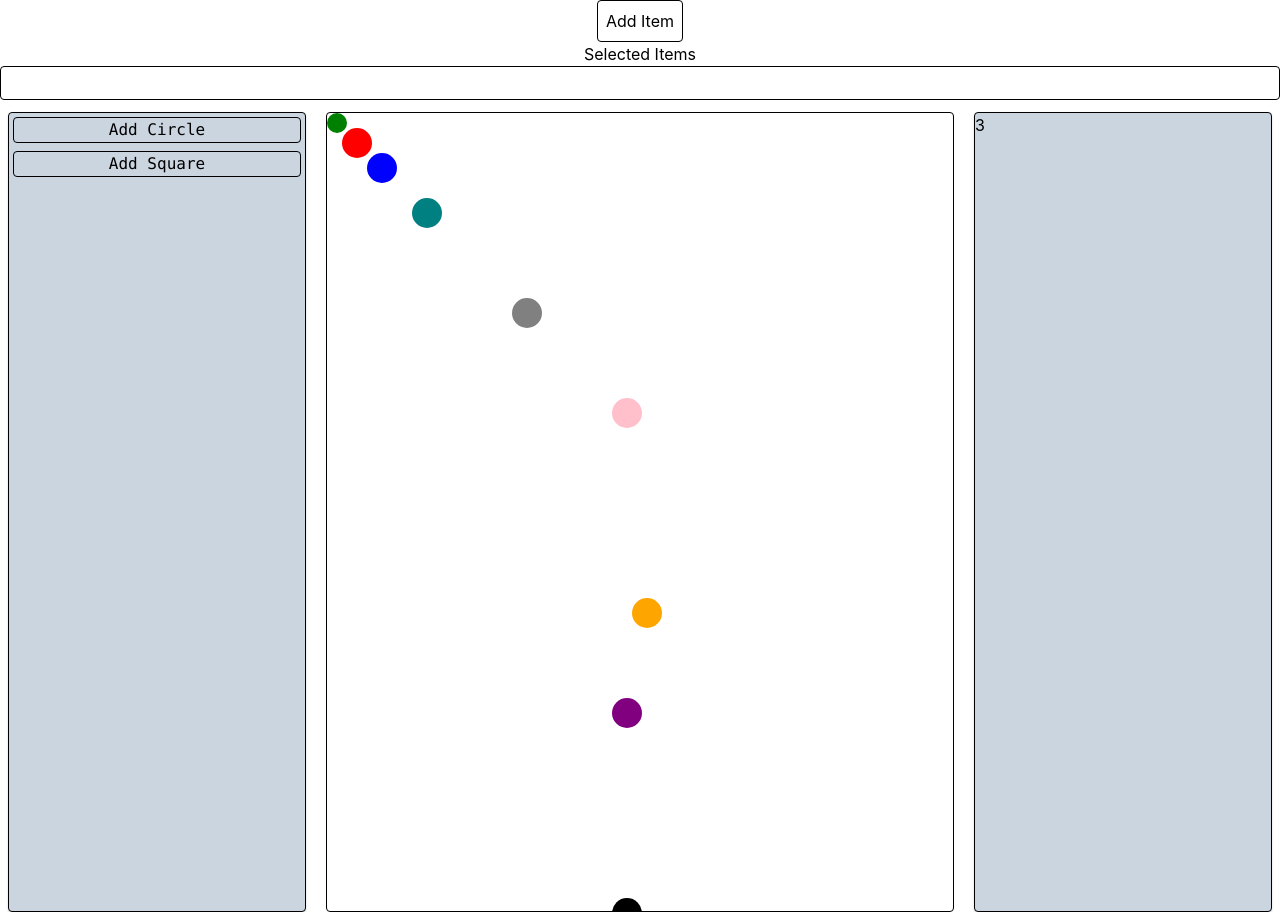
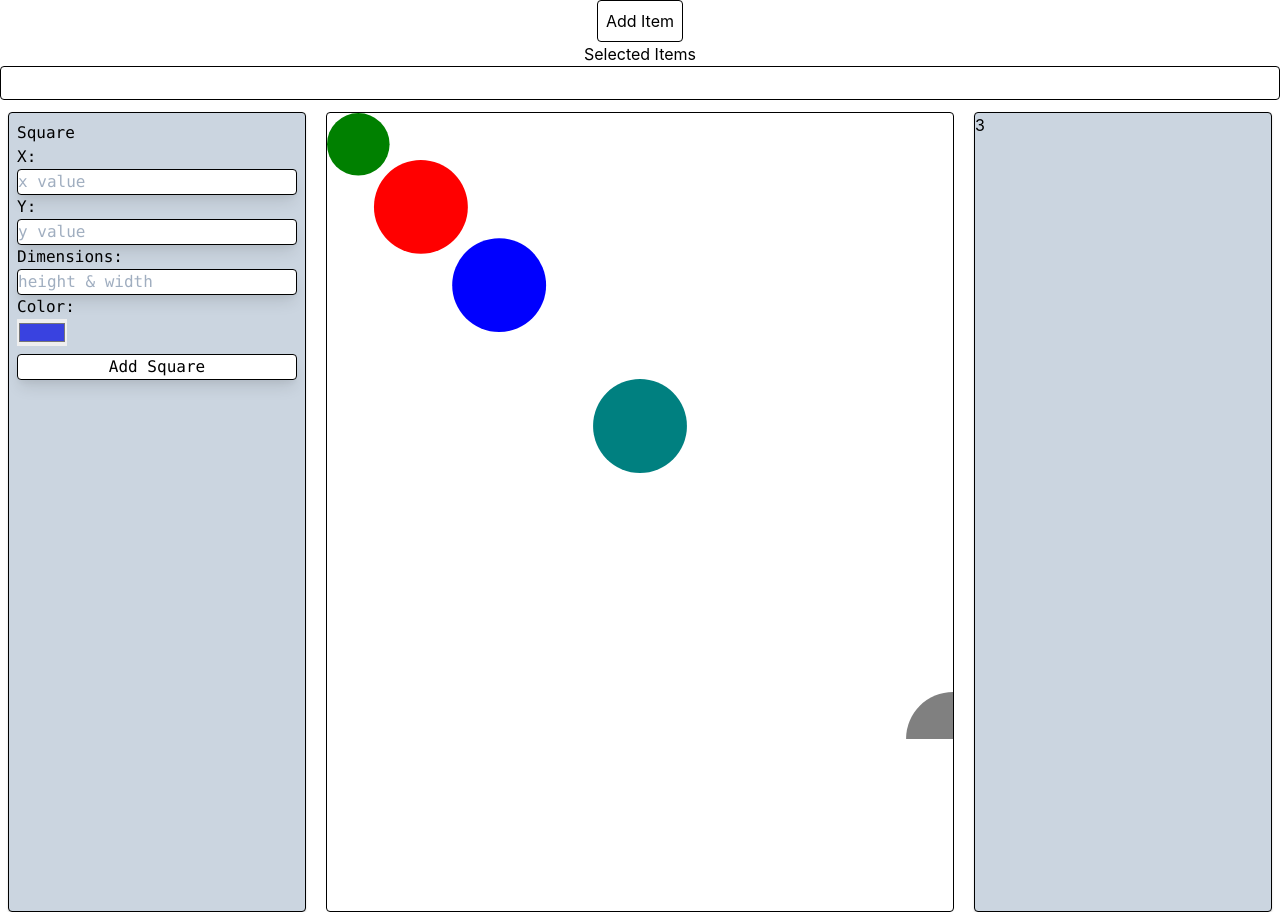
Before and after one commit to MuddyBootsCode/recoil-tryout, a React (Create React App) app: page / in a window 1280 px wide. Built offline with nearby package versions, Linux system fonts and the light colour scheme.

Commit message:
Feature: working on adding squares

```diff
--- a/package.json
+++ b/package.json
@@ -12,6 +12,7 @@
     "react-scripts": "3.4.1",
     "recoil": "^0.0.7",
     "resize-observer-polyfill": "^1.5.1",
+    "shortid": "^2.2.15",
     "tailwindcss": "^1.4.6"
   },
   "scripts": {
--- a/src/atoms.js
+++ b/src/atoms.js
@@ -5,8 +5,9 @@ export const itemWithID = id => {
         atom({
             key: `item${id}`,
             default: {
-                id,
+                id
             }
+
         })
     )
 }
@@ -29,9 +30,7 @@ export const itemList = atom({
     default: []
 })
 
-export const svgCanvas = atom({
-    key: 'svgCanvas',
-    default: {
-
-    }
+export const squareList = atom({
+    key: 'squares',
+    default: []
 })
--- /dev/null
+++ b/src/components/AddShapes.js
@@ -0,0 +1,83 @@
+import React, {useState} from 'react';
+import { useSetRecoilState } from "recoil";
+import {itemWithID, squareList} from "../atoms";
+import shortid from 'shortid'
+
+const AddShapes = () => {
+  const newSquare = itemWithID(shortid.generate())
+  const setItemState = useSetRecoilState(newSquare)
+  const setSquareState = useSetRecoilState(squareList)
+  const defaultFormState = {
+    x: "",
+    y: "",
+    size: "",
+    fill: "#3942e0"
+  }
+  const [formState, setFormState] = useState(defaultFormState);
+  const {x, y, size, fill } = formState;
+
+  const isValid = x !== "" && y == "" && size !== ""
+
+  console.log(isValid)
+
+  const handleChange = e => {
+    e.preventDefault();
+    const name = e.target.name
+    const value = e.target.value
+    setFormState({...formState, [name]: value})
+  }
+
+  const submitSquare = () => {
+    setItemState((...oldState) => ({...oldState, formState}))
+    setSquareState((...oldState) => ([...oldState, newSquare]))
+  }
+
+  return (
+    <div className="flex flex-col m-2 justify-center font-mono">
+      <h2>Square</h2>
+      <span>X: </span>
+      <input
+        type="number"
+        value={x}
+        name="x"
+        placeholder="x value"
+        onChange={handleChange}
+        className="border border-black border-2 rounded m-0 shadow-lg"
+      />
+      <span>Y: </span>
+      <input
+        type="number"
+        value={y}
+        name="y"
+        placeholder="y value"
+        onChange={handleChange}
+        className="border border-black border-2 rounded m-0 shadow-lg"
+      />
+      <span>Dimensions: </span>
+      <input
+        type="number"
+        value={size}
+        name="size"
+        placeholder="height & width"
+        onChange={handleChange}
+        className="border border-black border-2 rounded m-0 shadow-lg"
+      />
+      <span>Color: </span>
+      <input type="color"
+             value={fill}
+             name="fill"
+             onChange={handleChange}
+      />
+      <button
+        disabled={!isValid}
+        className="border
+                   border-black border-2 bg-white rounded
+                   w-full my-2 hover:bg-black hover:text-white shadow-lg"
+      >
+        Add Square
+      </button>
+    </div>
+  );
+};
+
+export default AddShapes;
--- a/src/components/DrawArea.js
+++ b/src/components/DrawArea.js
@@ -1,34 +1,11 @@
-import React, { useRef, useEffect, useState } from 'react';
+import React, { useRef, useState } from 'react';
 import DrawControls from "./DrawControls";
-import { svgCanvas } from "../atoms";
-import { useRecoilState } from "recoil";
-import { select } from 'd3';
-import ResizeObserver from 'resize-observer-polyfill';
 import Circle from "./Circle";
-
-const useResizeObserver = ref => {
-    const [dimensions, setDimensions] = useRecoilState(svgCanvas)
-    useEffect(() => {
-        const observeTarget = ref.current;
-        const resizeObserver = new ResizeObserver(entries => {
-            entries.forEach(entry => {
-                setDimensions(entry.contentRect)
-            })
-        })
-        resizeObserver.observe(observeTarget);
-        return () => {
-            resizeObserver.unobserve(observeTarget);
-        }
-    }, [ref])
-    return dimensions;
-}
 
 const DrawArea = () => {
     const wrapperRef = useRef();
     const svgRef = useRef();
-    const dimensions = useResizeObserver(wrapperRef);
-    const tryWidth = dimensions.width /2;
-    const tryHeight = dimensions.height /2;
+
     const initialData = [
         {x:10, y:10, r:10, color: "green"},
         {x:30, y:30, r:15, color: "red"},
@@ -42,15 +19,6 @@ const DrawArea = () => {
         {x:320, y:500, r:15, color: "orange"},
         ];
     const [data, setData] = useState(initialData);
-
-    useEffect(() => {
-        const svg = select(svgRef.current);
-        svg
-            .selectAll(".circle")
-            .data(data)
-            .join("circle")
-            .attr("class", "new")
-    }, [data]);
 
     return (
         <div style={{
@@ -66,9 +34,8 @@ const DrawArea = () => {
             <div className="border border-black border-2 rounded" ref={wrapperRef}>
                 <svg
                     ref={svgRef}
-                    viewBox={`0 0 ${dimensions.width} ${dimensions.height}`}
+                    viewBox={'0 0 200 200'}
                     preserveAspectRatio="xMidYMid meet"
-                    height={dimensions.height}
                 >
                     {
                         data.map((c) => {
--- a/src/components/DrawControls.js
+++ b/src/components/DrawControls.js
@@ -1,11 +1,14 @@
 import React from 'react';
-import ShapeButton from "./ShapeButton";
+import AddShapes from "./AddShapes";
 
 const DrawControls = () => {
     return (
         <div className="flex flex-col">
-            <ShapeButton text={"Add Circle"}/>
-            <ShapeButton text={"Add Square"}/>
+          <div>
+            <AddShapes />
+          </div>
+          <div>
+          </div>
         </div>
     );
 };
--- a/src/components/ShapeButton.js
+++ /dev/null
@@ -1,10 +0,0 @@
-import React from 'react';
-
-const ShapeButton = ({text, shape}) => {
-    return (
-        <button className="border border-2 border-black
-        rounded font-mono m-1 hover:bg-black hover:text-white">{text}</button>
-    );
-};
-
-export default ShapeButton;
```
Also changed, not shown: 1 other file (tests, documents, lock files or other folders).
